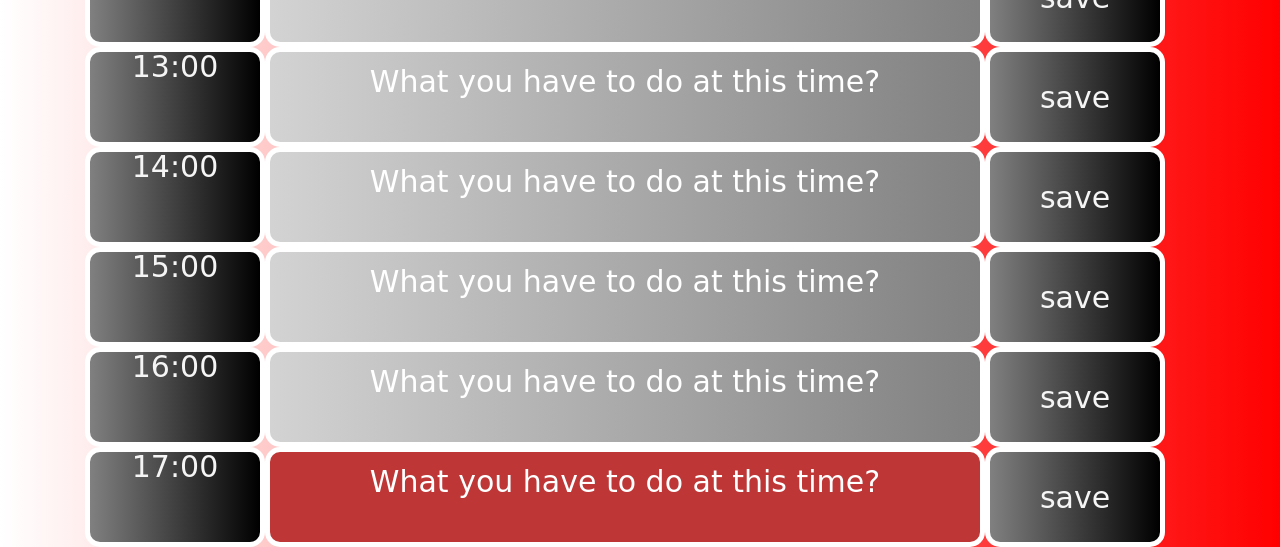
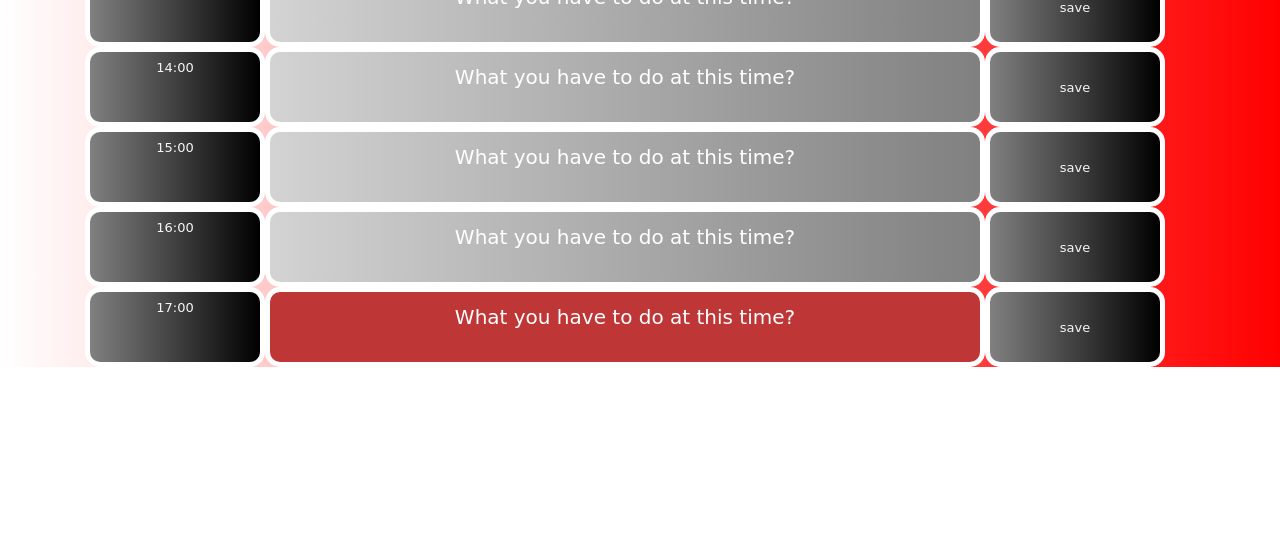
Before and after one commit to Lloret82/Work_Daily_Planner, a plain HTML site: page index.html in a window 1280 px wide. Shown: the part 742-1289 px from the top of the page. After the commit the page ends 1109 px from the top, so only its background shows below. Drawn offline with nearby package versions, Linux system fonts and the light colour scheme; a web font is replaced by a local one.

Commit message:
final version

```diff
--- a/assets/css/style.css
+++ b/assets/css/style.css
@@ -1,4 +1,5 @@
 body {
+  display: block;
   font-family: 'Open Sans', sans-serif;
   font-size: 16px;
   line-height: 1;
@@ -27,25 +28,19 @@ textarea {
   font-family: 'Ranchers' , cursive;
 }
 
-.description {
+/* .description {
   white-space: pre-wrap;
-}
+} */
 
 .time-block {
-  /* margin-top: 10px; */
+
   background-image: linear-gradient(to right, gray, black);
   text-align: center;
   font-family: 'Ranchers', cursive;
-  font-size: 30px;
+  font-size: 13px;
   color: whitesmoke;
   border-radius: 15px;
   border: 5px solid white;
-}
-
-.row {
-  white-space: pre-wrap;
-  height: 80px;
-  /* border-top: 7px solid white; */
 }
 
 .hour {
@@ -71,7 +66,7 @@ textarea {
   background-image: linear-gradient(to right, gray, black);
   text-align: center;
   font-family: 'Ranchers', cursive;
-  font-size: 30px;
+  font-size: 13px;
   color: whitesmoke;
   border-radius: 15px;
   border: 5px solid white;
@@ -98,7 +93,7 @@ textarea {
   border: 5px solid white;
   text-align: center;
   font-family: 'Ranchers', cursive;
-  font-size: 30px;
+  font-size: 20px;
   color: whitesmoke;
   border-radius: 15px;
   border: 5px solid white;
--- a/assets/js/script.js
+++ b/assets/js/script.js
@@ -17,7 +17,7 @@ $(document).ready(function () {
 
     // For Loop to create row hours with classes and IDs
     for (i = 0; i < workHours.length; i++) {
-        $(`<div class="col-2 time-block"></div>`)
+        $(`<div class="col-2 btn btn-secondary  time-block"></div>`)
             .text(workHours[i])
             .appendTo(".row");
         $(`<textarea class="col-8 note-input empty hello" id="time-${i}"></textarea>`)
```
